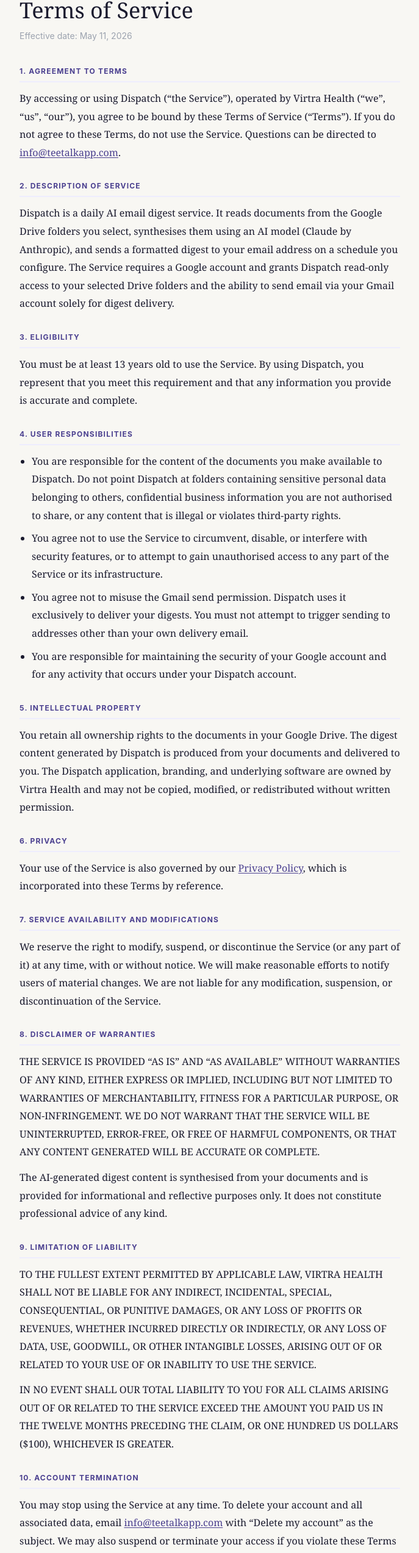
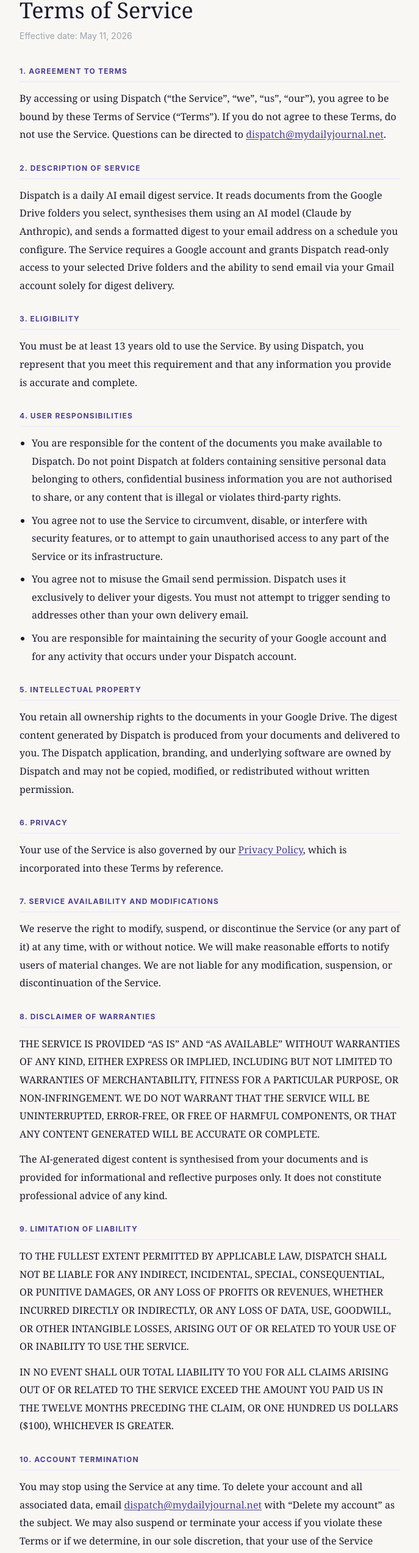
Before and after one commit to VirtraHealth/Dispatch, a Next.js app: page /terms in a window 1280 px wide. Shown: the part 151-2697 px from the top of the page at 61% size, without its empty margins (296-983 px from the left). Built offline with nearby package versions, Linux system fonts and the light colour scheme.

Commit message:
Remove Virtra Health branding, update contact email to dispatch@mydailyjournal.net
Co-Authored-By: Claude Sonnet 4.6 <noreply@anthropic.com>

```diff
--- a/app/about/page.tsx
+++ b/app/about/page.tsx
@@ -123,13 +123,12 @@ export default function AboutPage() {
               Contact
             </div>
             <p>
-              Dispatch is built by Virtra Health. For questions, feedback, or support, email us
-              at{' '}
+              For questions, feedback, or support, email us at{' '}
               <a
-                href="mailto:info@teetalkapp.com"
+                href="mailto:dispatch@mydailyjournal.net"
                 className="text-indigo-600 underline underline-offset-2"
               >
-                info@teetalkapp.com
+                dispatch@mydailyjournal.net
               </a>
               .
             </p>
--- a/app/privacy/page.tsx
+++ b/app/privacy/page.tsx
@@ -42,11 +42,10 @@ export default function PrivacyPage() {
               1. Who we are
             </h2>
             <p>
-              Dispatch is a daily AI email digest service operated by Virtra Health
-              (&ldquo;we&rdquo;, &ldquo;us&rdquo;, &ldquo;our&rdquo;). Dispatch reads documents you
+              Dispatch is a daily AI email digest service (&ldquo;we&rdquo;, &ldquo;us&rdquo;, &ldquo;our&rdquo;). Dispatch reads documents you
               select from Google Drive, synthesises them using Claude (Anthropic), and delivers a
               formatted digest to your inbox each morning. Questions about this policy can be sent
-              to <a href="mailto:info@teetalkapp.com" className="text-indigo-600 underline underline-offset-2">info@teetalkapp.com</a>.
+              to <a href="mailto:dispatch@mydailyjournal.net" className="text-indigo-600 underline underline-offset-2">dispatch@mydailyjournal.net</a>.
             </p>
           </section>
 
@@ -215,8 +214,8 @@ export default function PrivacyPage() {
             <p>
               To delete your account and all associated data (including OAuth tokens, settings,
               and digest history), email us at{' '}
-              <a href="mailto:info@teetalkapp.com" className="text-indigo-600 underline underline-offset-2">
-                info@teetalkapp.com
+              <a href="mailto:dispatch@mydailyjournal.net" className="text-indigo-600 underline underline-offset-2">
+                dispatch@mydailyjournal.net
               </a>{' '}
               with the subject line &ldquo;Delete my account&rdquo; from the email address
               associated with your Dispatch account. We will complete deletion within 30 days and
@@ -252,8 +251,8 @@ export default function PrivacyPage() {
             </h2>
             <p>
               For any questions or requests regarding this Privacy Policy, please contact us at{' '}
-              <a href="mailto:info@teetalkapp.com" className="text-indigo-600 underline underline-offset-2">
-                info@teetalkapp.com
+              <a href="mailto:dispatch@mydailyjournal.net" className="text-indigo-600 underline underline-offset-2">
+                dispatch@mydailyjournal.net
               </a>
               .
             </p>
--- a/app/terms/page.tsx
+++ b/app/terms/page.tsx
@@ -42,12 +42,11 @@ export default function TermsPage() {
               1. Agreement to terms
             </h2>
             <p>
-              By accessing or using Dispatch (&ldquo;the Service&rdquo;), operated by Virtra Health
-              (&ldquo;we&rdquo;, &ldquo;us&rdquo;, &ldquo;our&rdquo;), you agree to be bound by these
+              By accessing or using Dispatch (&ldquo;the Service&rdquo;, &ldquo;we&rdquo;, &ldquo;us&rdquo;, &ldquo;our&rdquo;), you agree to be bound by these
               Terms of Service (&ldquo;Terms&rdquo;). If you do not agree to these Terms, do not use
               the Service. Questions can be directed to{' '}
-              <a href="mailto:info@teetalkapp.com" className="text-indigo-600 underline underline-offset-2">
-                info@teetalkapp.com
+              <a href="mailto:dispatch@mydailyjournal.net" className="text-indigo-600 underline underline-offset-2">
+                dispatch@mydailyjournal.net
               </a>
               .
             </p>
@@ -113,8 +112,7 @@ export default function TermsPage() {
             <p>
               You retain all ownership rights to the documents in your Google Drive. The digest
               content generated by Dispatch is produced from your documents and delivered to you.
-              The Dispatch application, branding, and underlying software are owned by Virtra
-              Health and may not be copied, modified, or redistributed without written permission.
+              The Dispatch application, branding, and underlying software are owned by Dispatch and may not be copied, modified, or redistributed without written permission.
             </p>
           </section>
 
@@ -167,7 +165,7 @@ export default function TermsPage() {
               9. Limitation of liability
             </h2>
             <p>
-              TO THE FULLEST EXTENT PERMITTED BY APPLICABLE LAW, VIRTRA HEALTH SHALL NOT BE
+              TO THE FULLEST EXTENT PERMITTED BY APPLICABLE LAW, DISPATCH SHALL NOT BE
               LIABLE FOR ANY INDIRECT, INCIDENTAL, SPECIAL, CONSEQUENTIAL, OR PUNITIVE DAMAGES,
               OR ANY LOSS OF PROFITS OR REVENUES, WHETHER INCURRED DIRECTLY OR INDIRECTLY, OR
               ANY LOSS OF DATA, USE, GOODWILL, OR OTHER INTANGIBLE LOSSES, ARISING OUT OF OR
@@ -187,8 +185,8 @@ export default function TermsPage() {
             <p>
               You may stop using the Service at any time. To delete your account and all
               associated data, email{' '}
-              <a href="mailto:info@teetalkapp.com" className="text-indigo-600 underline underline-offset-2">
-                info@teetalkapp.com
+              <a href="mailto:dispatch@mydailyjournal.net" className="text-indigo-600 underline underline-offset-2">
+                dispatch@mydailyjournal.net
               </a>{' '}
               with &ldquo;Delete my account&rdquo; as the subject. We may also suspend or terminate
               your access if you violate these Terms or if we determine, in our sole discretion,
@@ -228,8 +226,8 @@ export default function TermsPage() {
             </h2>
             <p>
               For questions about these Terms, please contact us at{' '}
-              <a href="mailto:info@teetalkapp.com" className="text-indigo-600 underline underline-offset-2">
-                info@teetalkapp.com
+              <a href="mailto:dispatch@mydailyjournal.net" className="text-indigo-600 underline underline-offset-2">
+                dispatch@mydailyjournal.net
               </a>
               .
             </p>
```
